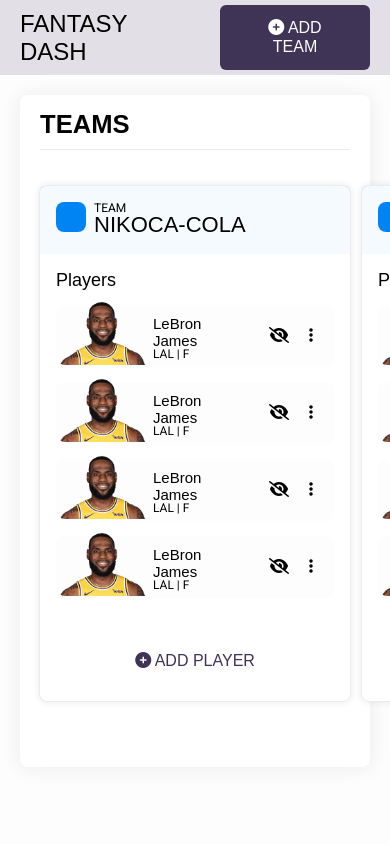
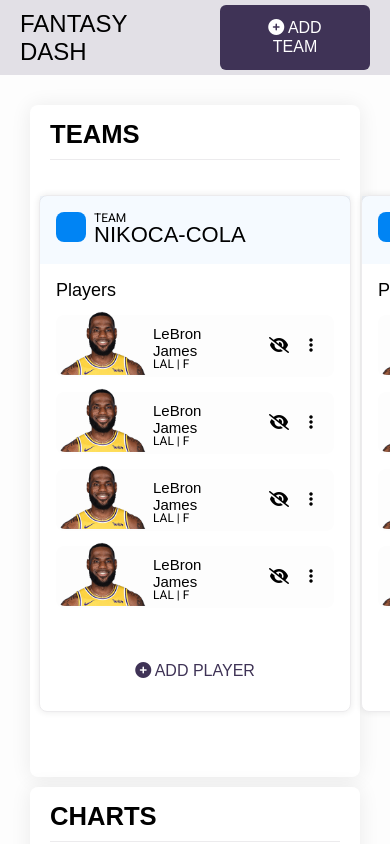
Before and after one commit to gdabu/fantasy-dash, a React (Create React App) app: page / in a window 390 px wide. Built offline with nearby package versions, Linux system fonts and the light colour scheme.

Commit message:
added chart and ranking modules into a responsive grid

```diff
--- a/src/App.js
+++ b/src/App.js
@@ -4,6 +4,8 @@ import "./App.scss";
 
 import NavBar from "./components/navbar/navbar.js";
 import ModuleTeams from "./components/module_teams/module_teams.js";
+import ModuleCharts from "./components/module_charts/module_charts.js";
+import ModuleRankings from "./components/module_rankings/module_rankings.js";
 
 function App() {
   return (
@@ -12,6 +14,8 @@ function App() {
 
       <div class="moduleContainer">
         <ModuleTeams />
+        <ModuleCharts />
+        <ModuleRankings />
       </div>
     </Fragment>
   );
--- a/src/App.scss
+++ b/src/App.scss
@@ -1,2 +1,75 @@
 .moduleContainer {
+  background: #fdfdfd;
+  padding: 20px;
+  min-height: 100vh;
+  margin: auto;
+  max-width: 1920px;
 }
+
+.module {
+  background: white;
+  box-shadow: 0px 1px 20px 1px #00000012;
+  border-radius: 8px;
+  padding: 10px 20px 50px;
+  margin: 10px;
+}
+
+.module--header {
+  text-align: left;
+  border-bottom: 1px solid #ecebed;
+  margin-bottom: 20px;
+}
+
+.module--title {
+  font-size: 1.6em;
+  font-weight: bold;
+  margin: 5px 0px 10px 0px;
+}
+
+.module--body {
+  padding-top: 15px;
+  padding-bottom: 15px;
+}
+
+// Module Grid
+
+.moduleContainer {
+  display: grid;
+  grid-template-columns: 1fr 1fr 1fr 1fr;
+  grid-template-rows: auto 1fr;
+}
+
+.module__teams {
+  grid-column: 1 / 5;
+  grid-row: 1 / 1;
+}
+
+.module__charts {
+  grid-column: 1 / 4;
+  grid-row: 2 / 2;
+}
+
+.module__rankings {
+  grid-column: 4 / 5;
+  grid-row: 2 / 2;
+}
+
+@media only screen and (max-width: 800px) {
+  .moduleContainer {
+    display: block;
+  }
+  .module {
+    margin-top: 10px;
+    margin-bottom: 10px;
+  }
+}
+
+@media only screen and (max-width: 1250px) {
+  .module__charts {
+    grid-column: 1 / 3;
+  }
+
+  .module__rankings {
+    grid-column: 3 / 5;
+  }
+}
--- /dev/null
+++ b/src/components/module_charts/module_charts.js
@@ -0,0 +1,16 @@
+import React from "react";
+
+const module_charts = props => {
+  return (
+    <div class="module module__charts">
+      <div class="module--header">
+        <h1 class="module--title">CHARTS</h1>
+      </div>
+      <div class="module--teamContainerRow">
+        <div class="module--teamContainer"></div>
+      </div>
+    </div>
+  );
+};
+
+export default module_charts;
--- /dev/null
+++ b/src/components/module_rankings/module_rankings.js
@@ -0,0 +1,16 @@
+import React from "react";
+
+const module_rankings = props => {
+  return (
+    <div class="module module__rankings">
+      <div class="module--header">
+        <h1 class="module--title">RANKINGS</h1>
+      </div>
+      <div class="module--teamContainerRow">
+        <div class="module--teamContainer"></div>
+      </div>
+    </div>
+  );
+};
+
+export default module_rankings;
--- a/src/components/module_teams/module_team.scss
+++ b/src/components/module_teams/module_team.scss
@@ -1,22 +1,20 @@
 @media only screen and (max-width: 1765px) {
   .module--teamContainerRow {
-    margin-left: -40px;
-    margin-right: -40px;
+    margin-left: -50px;
+    margin-right: -50px;
   }
 
-  .module--teamContainer {
-    padding-left: 40px;
-    padding-right: 40px;
+  .module--body__teams {
+    padding-left: 50px;
+    // padding-right: 50px;
   }
   .team {
     box-shadow: 0px 0px 6px 1px #00000012;
   }
 }
 
-.module--teamContainer {
+.module--body__teams {
   display: flex;
-  padding-top: 15px;
-  padding-bottom: 15px;
   scroll-snap-type: x mandatory;
   overflow-x: scroll;
 
--- a/src/components/module_teams/module_teams.js
+++ b/src/components/module_teams/module_teams.js
@@ -8,7 +8,7 @@ const module_teams = props => {
         <h1 class="module--title">TEAMS</h1>
       </div>
       <div class="module--teamContainerRow">
-        <div class="module--teamContainer">
+        <div class="module--body module--body__teams">
           <Team teamName={"NIKOCA-COLA"} />
           <Team teamName={"FUN GUY"} />
           <Team teamName={"JEBRON LAMES"} />
@@ -22,6 +22,8 @@ const module_teams = props => {
               </p>
             </div>
           </div>
+
+          {/* <div style={{ width: "50px" }}></div> */}
         </div>
       </div>
     </div>
--- a/src/sass/_theme.scss
+++ b/src/sass/_theme.scss
@@ -15,32 +15,6 @@ html {
 
 p {
   margin: 0px;
-}
-
-.moduleContainer {
-  background: #fdfdfd;
-  padding: 20px;
-  min-height: 100vh;
-  margin: auto;
-}
-
-.module {
-  background: white;
-  box-shadow: 0px 1px 20px 1px #00000012;
-  border-radius: 8px;
-  padding: 10px 20px 50px;
-}
-
-.module--header {
-  text-align: left;
-  border-bottom: 1px solid #ecebed;
-  margin-bottom: 20px;
-}
-
-.module--title {
-  font-size: 1.6em;
-  font-weight: bold;
-  margin: 5px 0px 10px 0px;
 }
 
 .btn {
```
